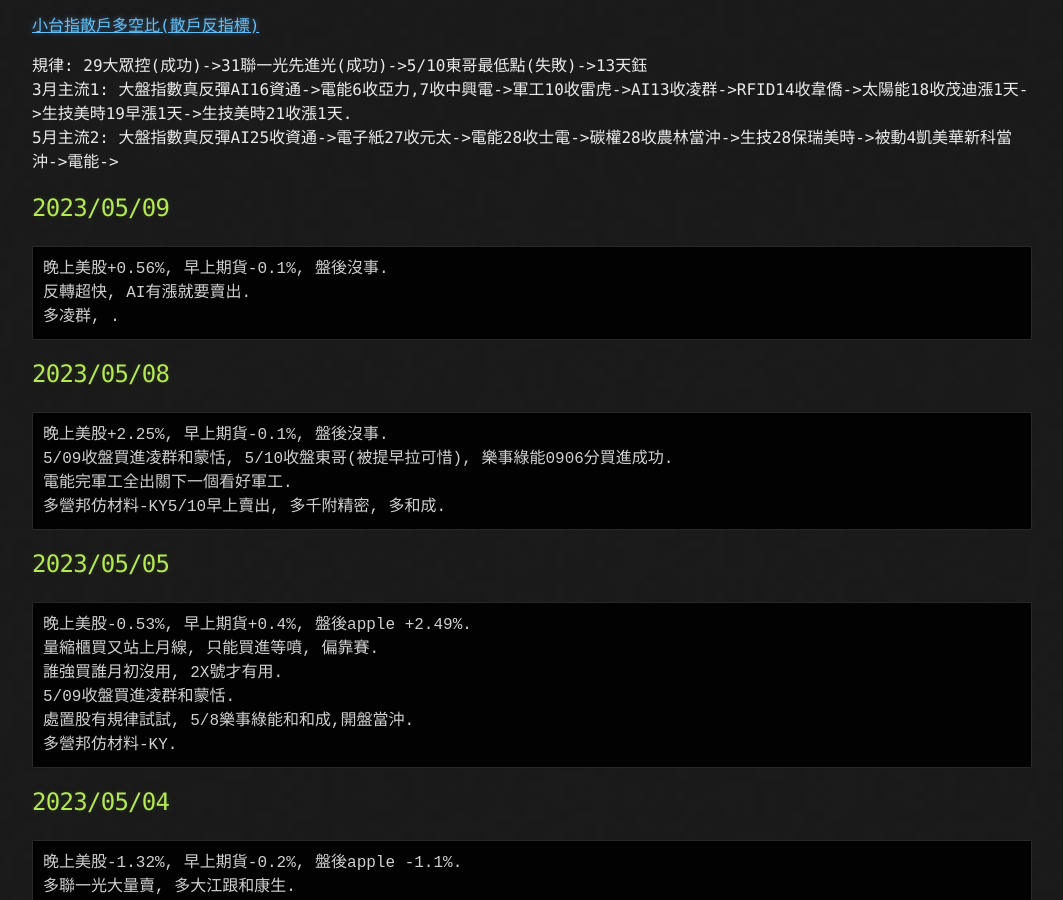
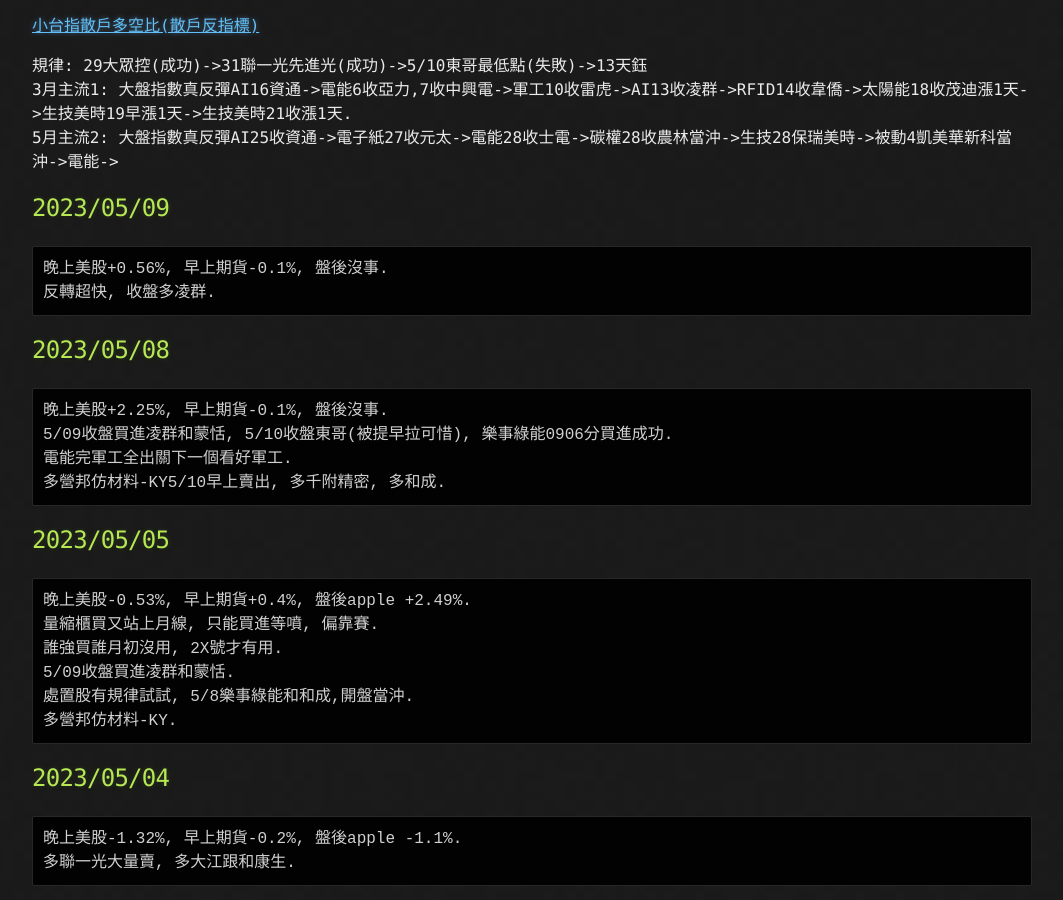
Before and after one commit to lepg5487/Stock_God, a Jekyll site: the page built from index.md, in a window 1280 px wide and 900 px high, scrolled down 484 px. Shown: the whole window, without its empty margins (108-1171 px from the left). Built offline with Jekyll 4.4.1, drawn with Linux system fonts in a browser that asks for light colours; our own code applies the rules of GitHub Pages for plain Markdown files.

Commit message:
Update index.md

````diff
--- a/index.md
+++ b/index.md
@@ -23,8 +23,7 @@
 ## 2023/05/09
 ```
 晚上美股+0.56%, 早上期貨-0.1%, 盤後沒事.
-反轉超快, AI有漲就要賣出.
-多凌群, .
+反轉超快, 收盤多凌群.
 ```
 
 ## 2023/05/08
````
